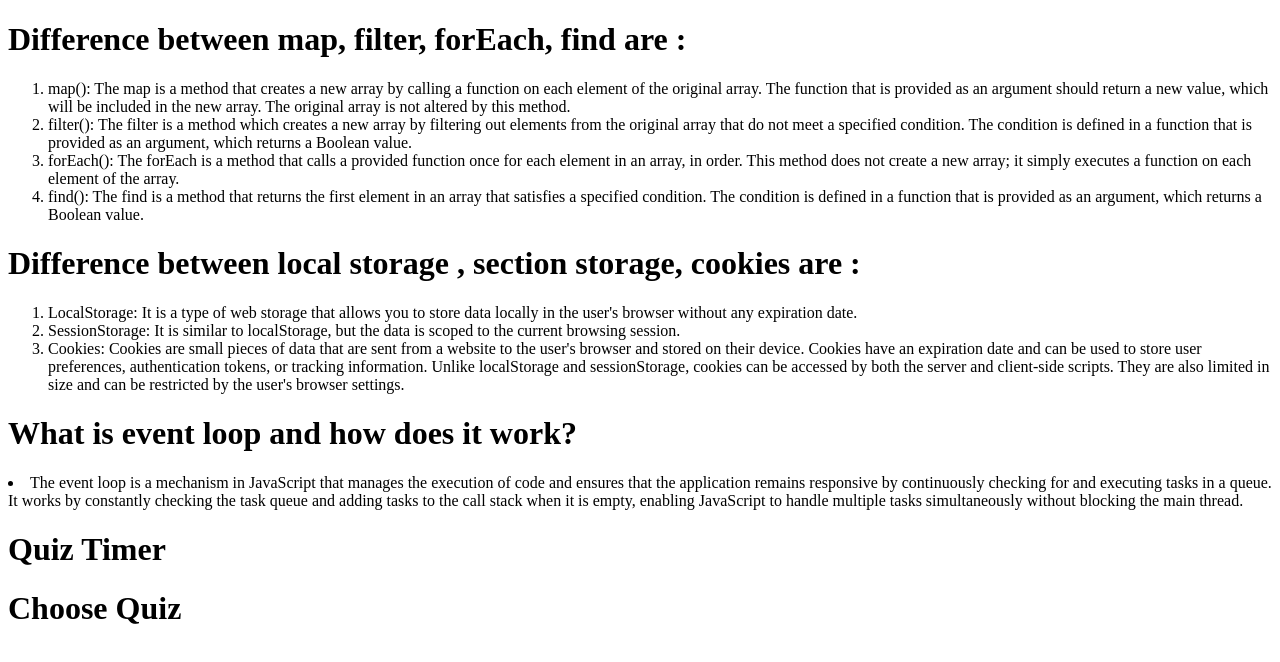
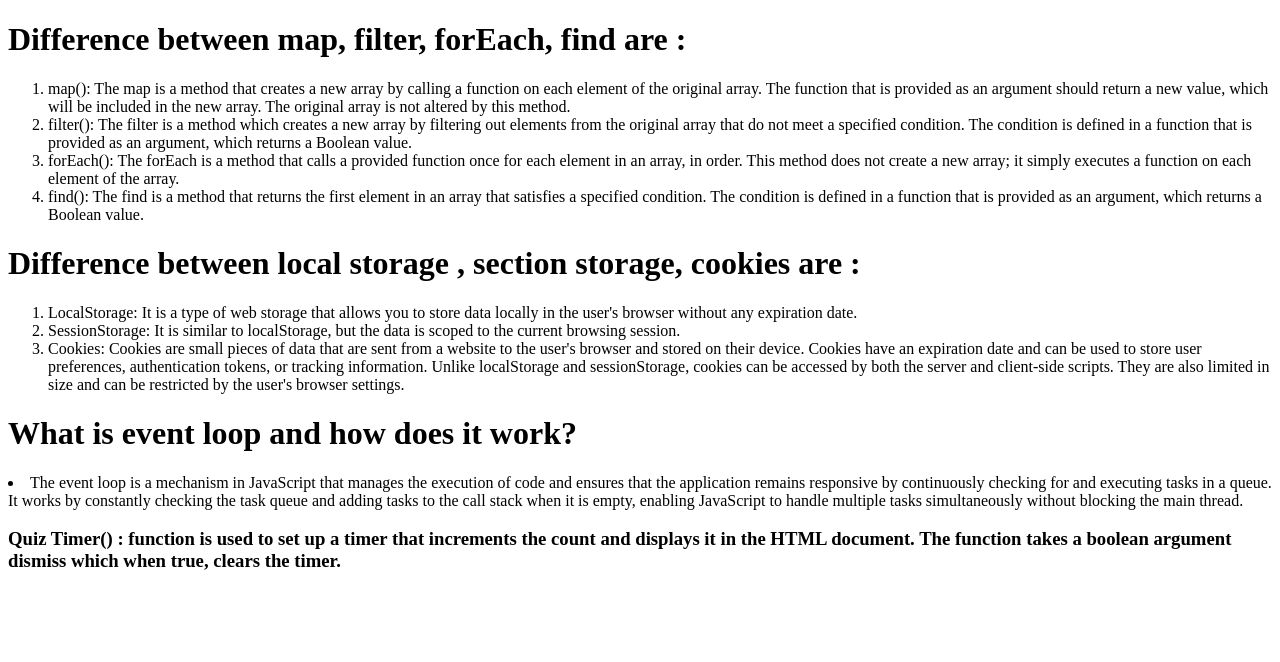
Before and after one commit to tropaafsara/quiz-hero, a plain HTML site: page blog.html in a window 1280 px wide. Drawn offline with Linux system fonts and the light colour scheme.

Commit message:
quiz timer function description added

```diff
--- a/blog.html
+++ b/blog.html
@@ -28,8 +28,9 @@
     <li>
         The event loop is a mechanism in JavaScript that manages the execution of code and ensures that the application remains responsive by continuously checking for and executing tasks in a queue. It works by constantly checking the task queue and adding tasks to the call stack when it is empty, enabling JavaScript to handle multiple tasks simultaneously without blocking the main thread.
     </li>
-    <h1>Quiz Timer</h1>
-    <h1>Choose Quiz</h1>
+    <h3>Quiz Timer() : function is used to set up a timer that increments the count and displays it in the HTML document. The function takes a boolean argument dismiss which when true, clears the timer. </h3>
+
+
 
 
 </body>
```
